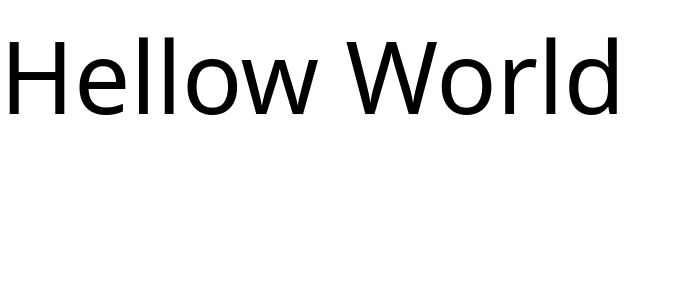
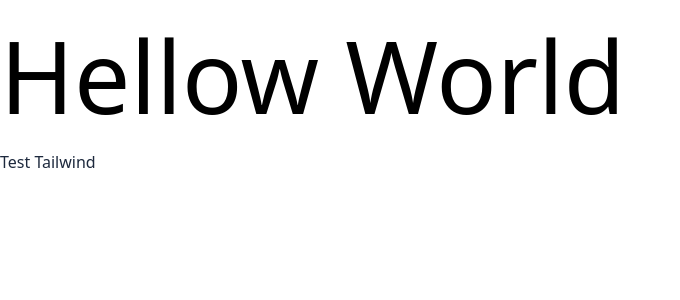
Before and after one commit to jasonenkristo123/React-Journey, a React (Vite) app in the folder react-learn/: page / in a window 1280 px wide. Shown: the top 300 px of the page, without its empty margins (0-680 px from the left). Built offline with nearby package versions, Linux system fonts and the light colour scheme.

Commit message:
testing tailwind

```diff
--- a/react-learn/src/App.jsx
+++ b/react-learn/src/App.jsx
@@ -9,6 +9,7 @@ function App() {
   return (
     <div>
       <h1 className='text-[100px]'>Hellow World</h1>
+      <h2 className='text-slate-800'>Test Tailwind</h2>
     </div>
   )
 }
```
